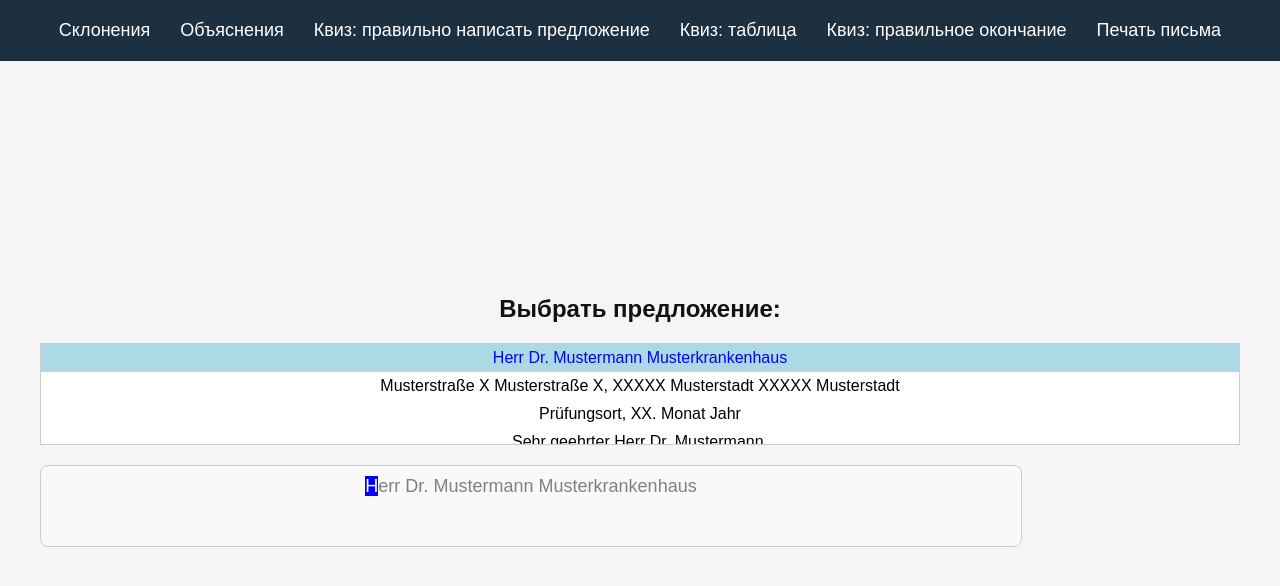
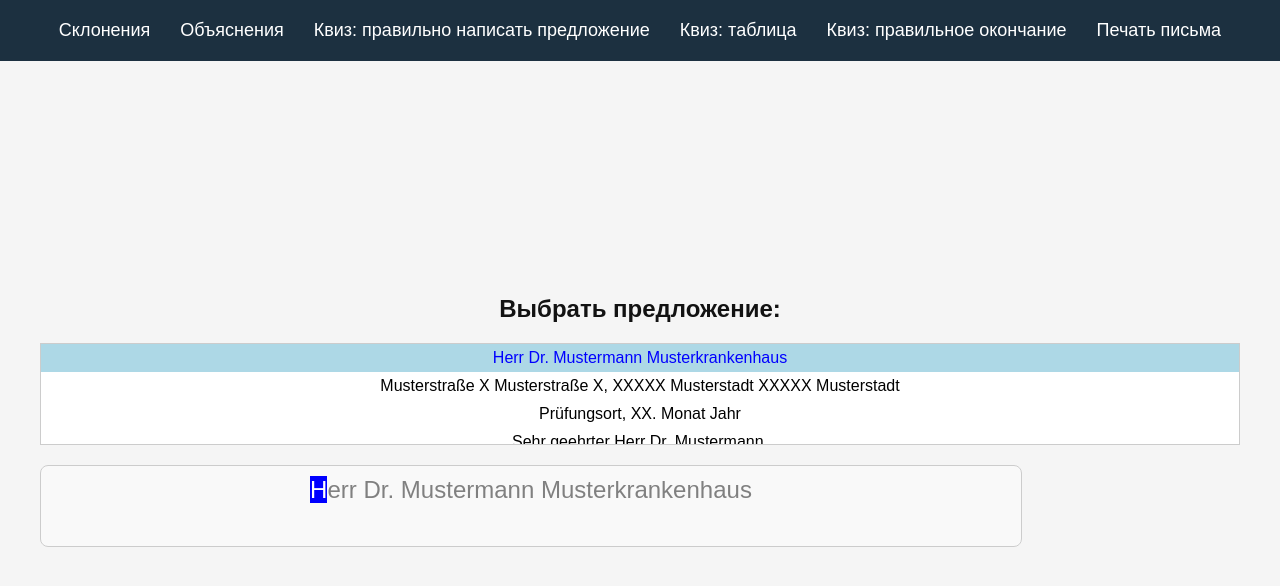
Before and after one commit to runasharp/german, a React (Create React App) app: page /typing-quiz in a window 1280 px wide. Shown: the top 586 px of the page. Built offline with nearby package versions, Linux system fonts and the light colour scheme.

Commit message:
Update App.css

```diff
--- a/src/App.css
+++ b/src/App.css
@@ -88,7 +88,7 @@ input {
 
 .typing-quiz .text-container {
   margin: 20px 0;
-  font-size: 18px;
+  font-size: 24px;
 }
 
 .typing-quiz .hidden-input {
```
